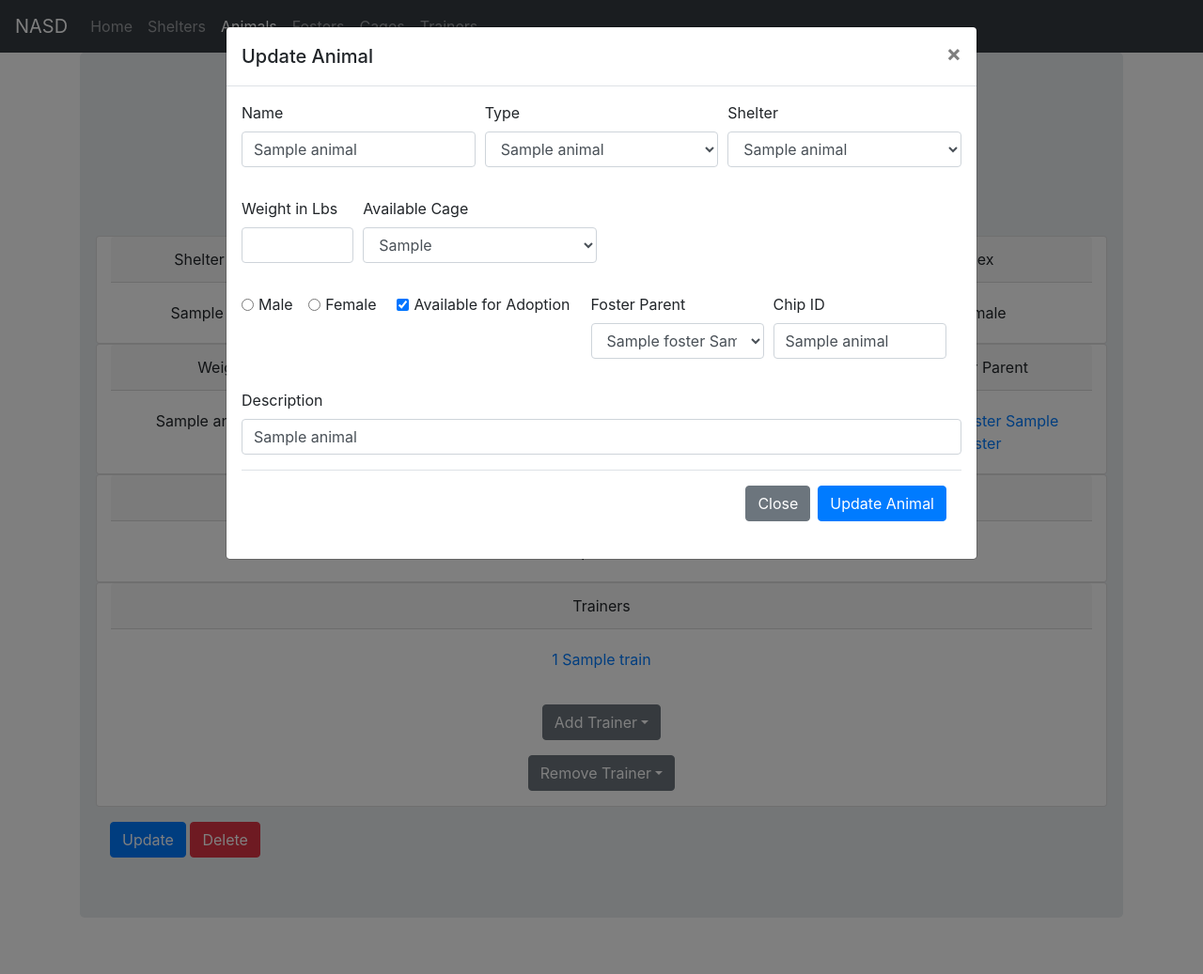
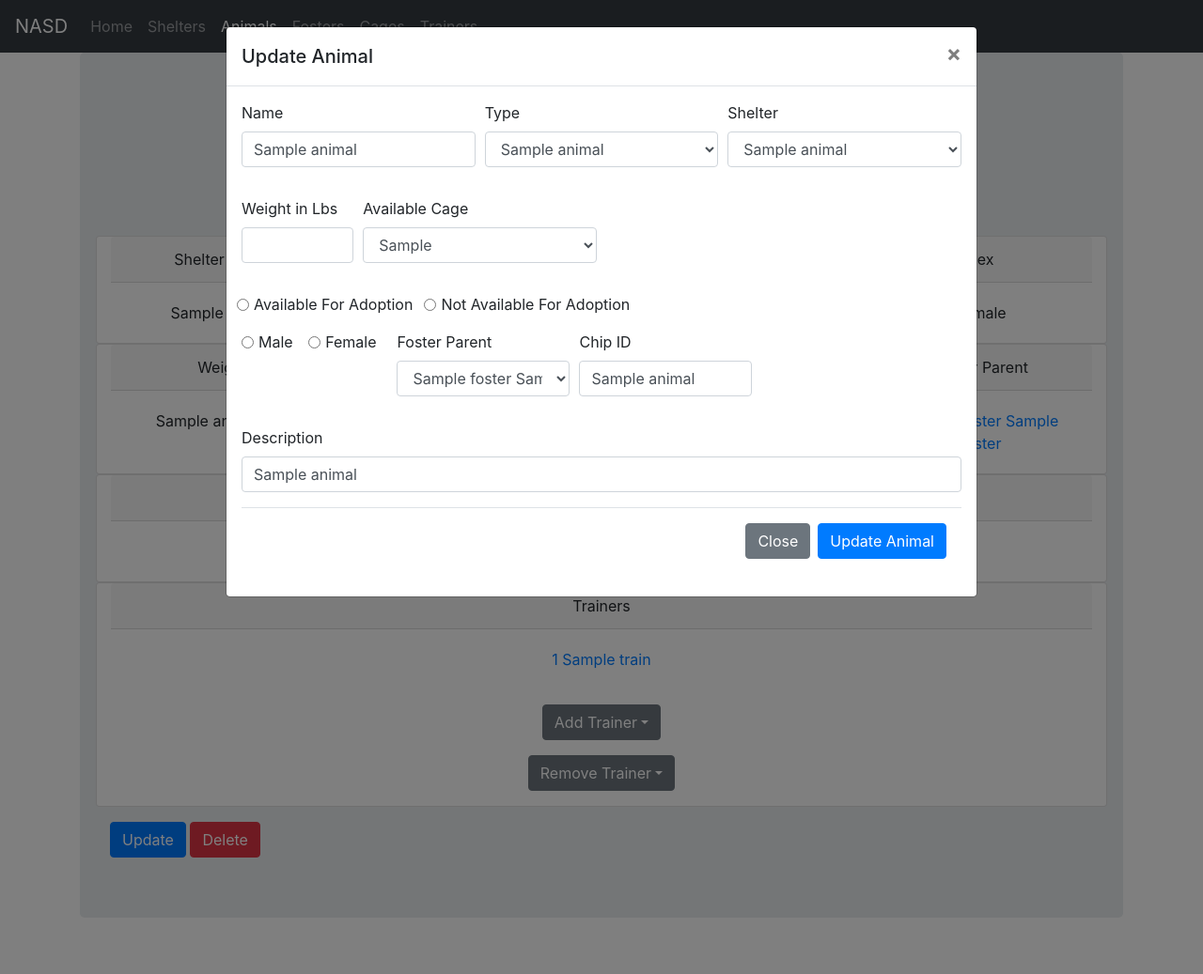
Before and after one commit to kevinlichang/national-animal-shelter-database, a Flask app: template app/templates/animalProfile.html in a window 1280 px wide, after a click on "Update". Shown: the whole page at 94% size. Run offline with Flask 2, Linux system fonts and the light colour scheme; the template is opened without the code that fills it: most values are stand-ins (such as "Sample title", 1, 10 or a date in 2020); some libraries are stand-ins or nearby versions.

Commit message:
Implement update

```diff
--- a/app/app.py
+++ b/app/app.py
@@ -149,6 +149,47 @@ def updateAnimalTrainer(action, animal, trainer):
     executeQuery(DBConnect, query, data)
     return redirect('/animalProfile/%s'%(animal))
 
+@app.route("/animalProfile/update/<animalId>/", methods=['GET','POST'])
+def updateAnimal(animalId):
+    DBConnect = connectDB()
+
+    animalName = str(request.form['animalName'])
+    animalType = str(request.form['animalType'])
+    animalShelterID = str(request.form['animalShelterID'])
+    animalSex = str(request.form['animalSex'])
+    availableForAdoption = str(request.form['adoption'])
+
+    animalWeight = str(request.form['animalWeight'])
+
+    animalChipID = str(request.form['animalChipID'])
+    if animalChipID == "":
+        animalChipID = "None"
+
+    animalDescription = str(request.form['animalDescription'])
+    if animalDescription == "":
+        animalDescription = "None"
+
+
+    animalCages = str(request.form['animalCageID'])
+    animalFoster = str(request.form['fosterParent'])
+    animalId = str(animalId)
+
+    if animalCages == "None" and animalFoster == "None":
+        query = "UPDATE animals SET name=%s, location_shelter=%s, chip_id=%s, type=%s, sex=%s, weight_in_pounds=%s, description=%s, `available for adoption`=%s WHERE animal_id=%s"
+        data = (animalName, animalShelterID, animalChipID, animalType, animalSex, animalWeight, animalDescription, availableForAdoption, animalId)
+    elif animalCages =="None":
+        query = "UPDATE animals SET name=%s, location_shelter=%s, chip_id=%s, type=%s, sex=%s, weight_in_pounds=%s, description=%s, foster_parent=%s, `available for adoption`=%s WHERE animal_id=%s"
+        data = (animalName, animalShelterID, animalChipID, animalType, animalSex, animalWeight, animalDescription, animalFoster, availableForAdoption, animalId)
+    elif animalFoster == "None":
+        query = "UPDATE animals SET name=%s, location_shelter=%s, location_cage=%s, chip_id=%s, type=%s, sex=%s, weight_in_pounds=%s, description=%s, `available for adoption`=%s WHERE animal_id=%s"
+        data = (animalName, animalShelterID, animalCages, animalChipID, animalType, animalSex, animalWeight, animalDescription, availableForAdoption, animalId)
+    else:
+        query = "UPDATE animals SET name=%s, location_shelter=%s, location_cage=%s, chip_id=%s, type=%s, sex=%s, weight_in_pounds=%s, description=%s, foster_parent=%s, `available for adoption`=%s WHERE animal_id=%s"
+        data = (animalName, animalShelterID, animalCages, animalChipID, animalType, animalSex, animalWeight, animalDescription, animalFoster, availableForAdoption, animalId)
+    print(data)
+    executeQuery(DBConnect, query, data)
+    return redirect('/animalProfile/%s'%(animalId))
+
 @app.route("/cages/")
 def cages():
     DBConnect = connectDB()
--- a/app/templates/animalProfile.html
+++ b/app/templates/animalProfile.html
@@ -147,7 +147,7 @@
                     </button>
                 </div>
                 <div class="modal-body">
-                  <form class="mb-2" id="updateAnimalForm" action="/animalsProfile/" method="post">
+                  <form class="mb-2" id="updateAnimalForm" method="post">
 
                     <div class="form-row">
                         <div class="form-group col-md-4">
@@ -197,9 +197,29 @@
                                 {% endif %}
                               {% endfor %}
                             </select>
+                          </div>
                         </div>
                       </div>
+
+                      <div class="form-row">
+                         <div class="form-check form-check-inline">
+                          {% if animal[10] == 1 %}
+                            <input class="form-check-input" type="radio" name="adoption" id="adoptable" value="1" checked>
+                          {% else %}
+                            <input class="form-check-input" type="radio" name="adoption" id="adoptable" value="1">
+                          {% endif %}
+                            <label class="form-check-label" for="adoptable">Available For Adoption</label>
+                        </div>
+                        <div class="form-check form-check-inline">
+                          {% if animal[10] == 0 %}
+                            <input class="form-check-input" type="radio" name="adoption" id="notAdoptable" value="0" checked>
+                          {% else %}
+                            <input class="form-check-input" type="radio" name="adoption" id="notAdoptable" value="0">
+                          {% endif %}
+                          <label class="form-check-label" for="notAdoptable">Not Available For Adoption</label>
+                        </div>
                       </div>
+                      <div class="form-row"><p> </p></div>
                       <div class="form-row">
                         <div class="form-group col-auto">
                           <div class="form-check form-check-inline">
@@ -217,16 +237,6 @@
                               <input class="form-check-input" type="radio" name="animalSex" id="animalFemale" value="1">
                             {% endif %}
                             <label class="form-check-label" for="animalFemale">Female</label>
-                          </div>
-                        </div>
-                        <div class="form-group col-auto">
-                          <div class="form-check form-check-inline">
-                            {% if animal[10] == 1%}
-                            <input class="form-check-input" type="checkbox" id="animalAdoptAvailable" value="0" checked="1">
-                            {% else %}
-                            <input class="form-check-input" type="checkbox" id="animalAdoptAvailable" value="0" checked="1">
-                            {% endif %}
-                            <label class="form-check-label" for="animalAdoptAvailable">Available for Adoption</label>
                           </div>
                         </div>
                         <div class="form-group col-md-3">
@@ -264,7 +274,7 @@
 
                 <div class="modal-footer">
                   <button type="button" class="btn btn-secondary" data-dismiss="modal">Close</button>
-                  <button type="submit" class="btn btn-primary" id="updateAnimalBtn">Update Animal</button>
+                  <button type="submit" class="btn btn-primary" id="updateAnimalBtn" formaction="/animalProfile/update/{{animal[0]}}/">Update Animal</button>
                 </div>
               </form>
             </div>
```
